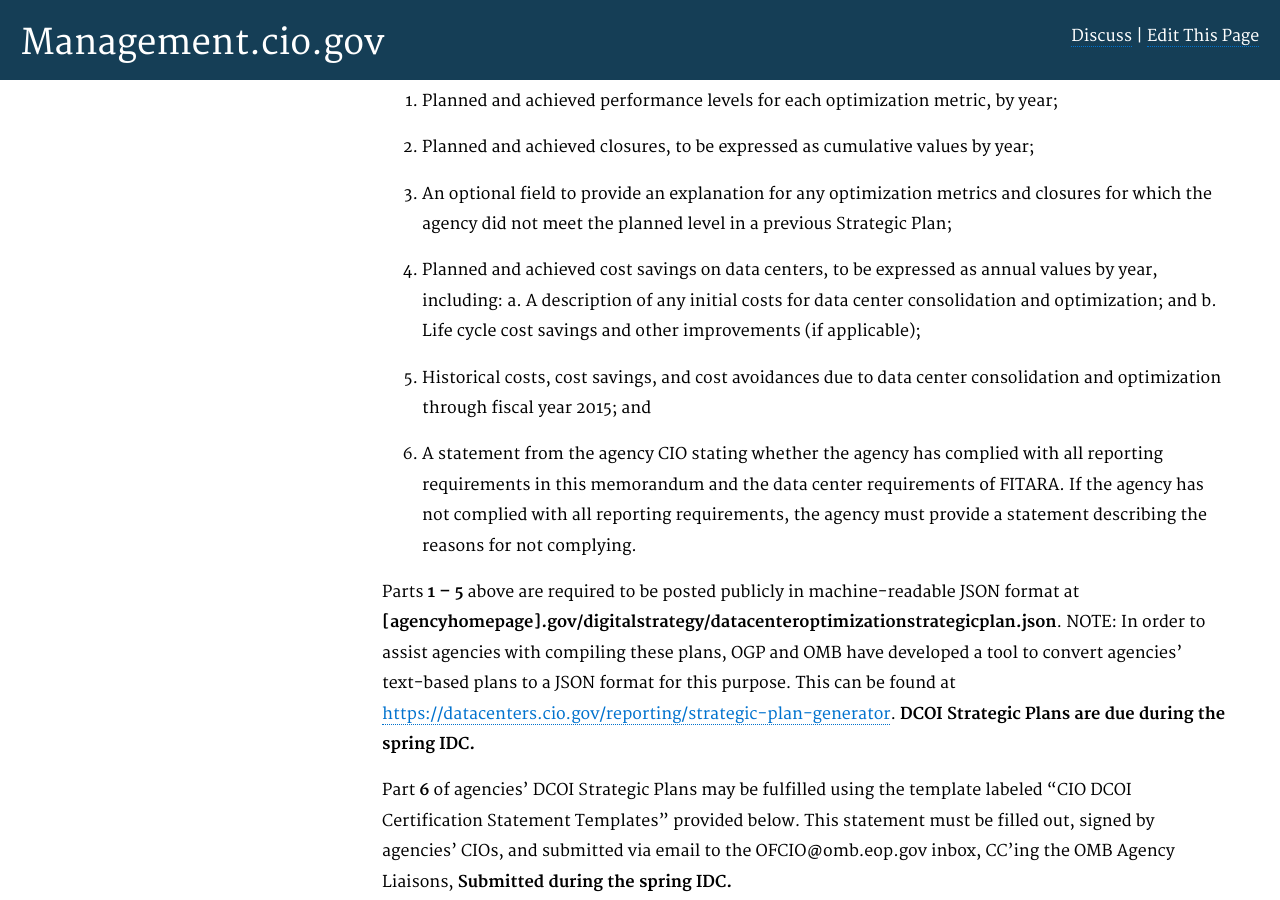
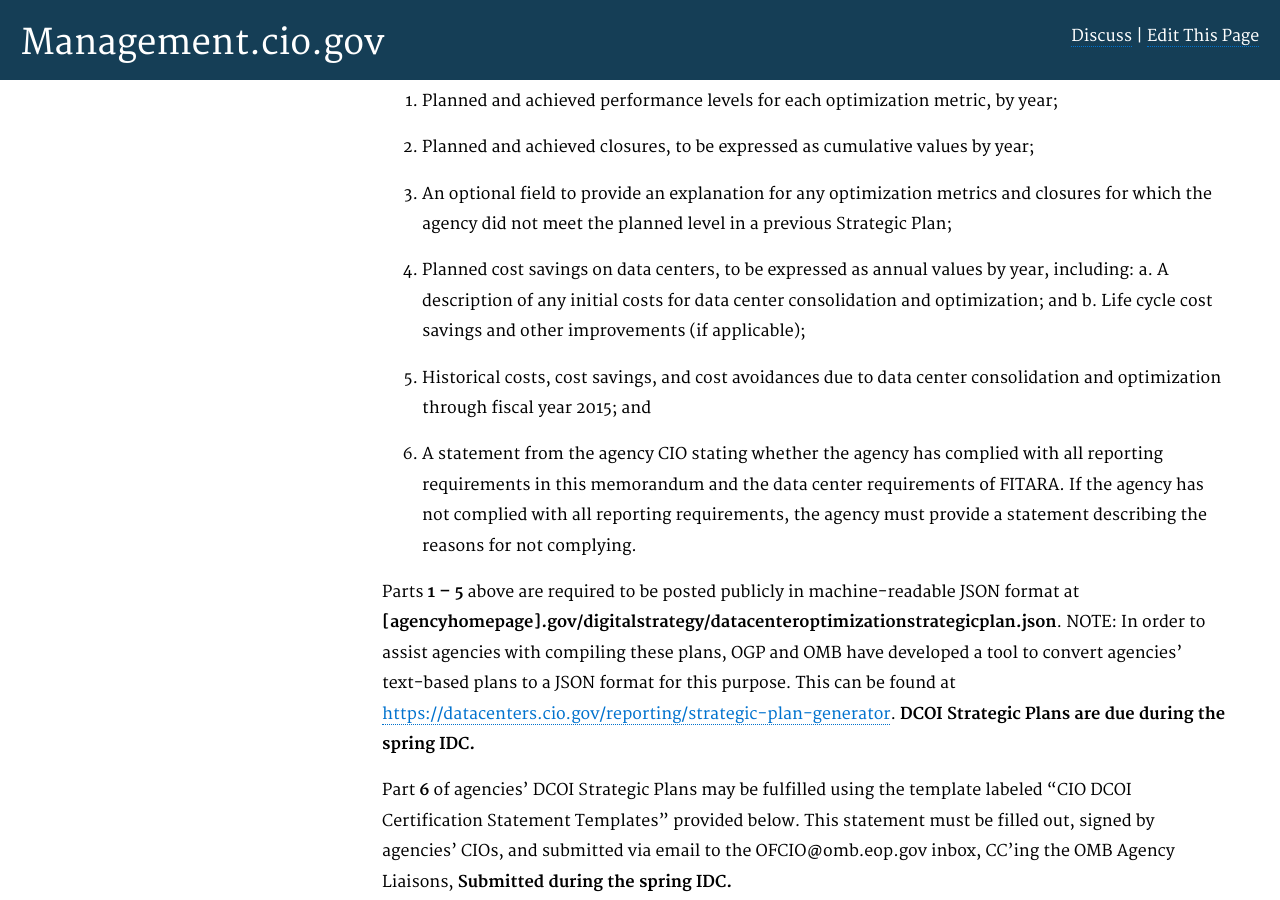
Before and after one commit to WhiteHouse/CIOmanagement, a Jekyll site: the page built from pages/schema.md, in a window 1280 px wide and 900 px high, scrolled down 4859 px. Built offline with Jekyll 4.4.1, drawn with Linux system fonts in a browser that asks for light colours; some of the changed text lies outside the part shown.

Commit message:
Update schema.md for May 2020 IDC guidance
Remove FY20-22 cost savings achieved fields per updated guidance.

```diff
--- a/pages/schema.md
+++ b/pages/schema.md
@@ -113,7 +113,7 @@ The DCOI Strategic Plan has the following six required elements:
   1. Planned and achieved performance levels for each optimization metric, by year;
   2. Planned and achieved closures, to be expressed as cumulative values by year;
   3. An optional field to provide an explanation for any optimization metrics and closures for which the agency did not meet the planned level in a previous Strategic Plan;
-  4. Planned and achieved cost savings on data centers, to be expressed as annual values by year, including:
+  4. Planned cost savings on data centers, to be expressed as annual values by year, including:
    a. A description of any initial costs for data center consolidation and optimization; and
   b. Life cycle cost savings and other improvements (if applicable);
   5. Historical costs, cost savings, and cost avoidances due to data center consolidation and optimization through fiscal year 2015; and
```
Also changed, not shown: other parts of pages/schema.md (+0 -6 lines).
